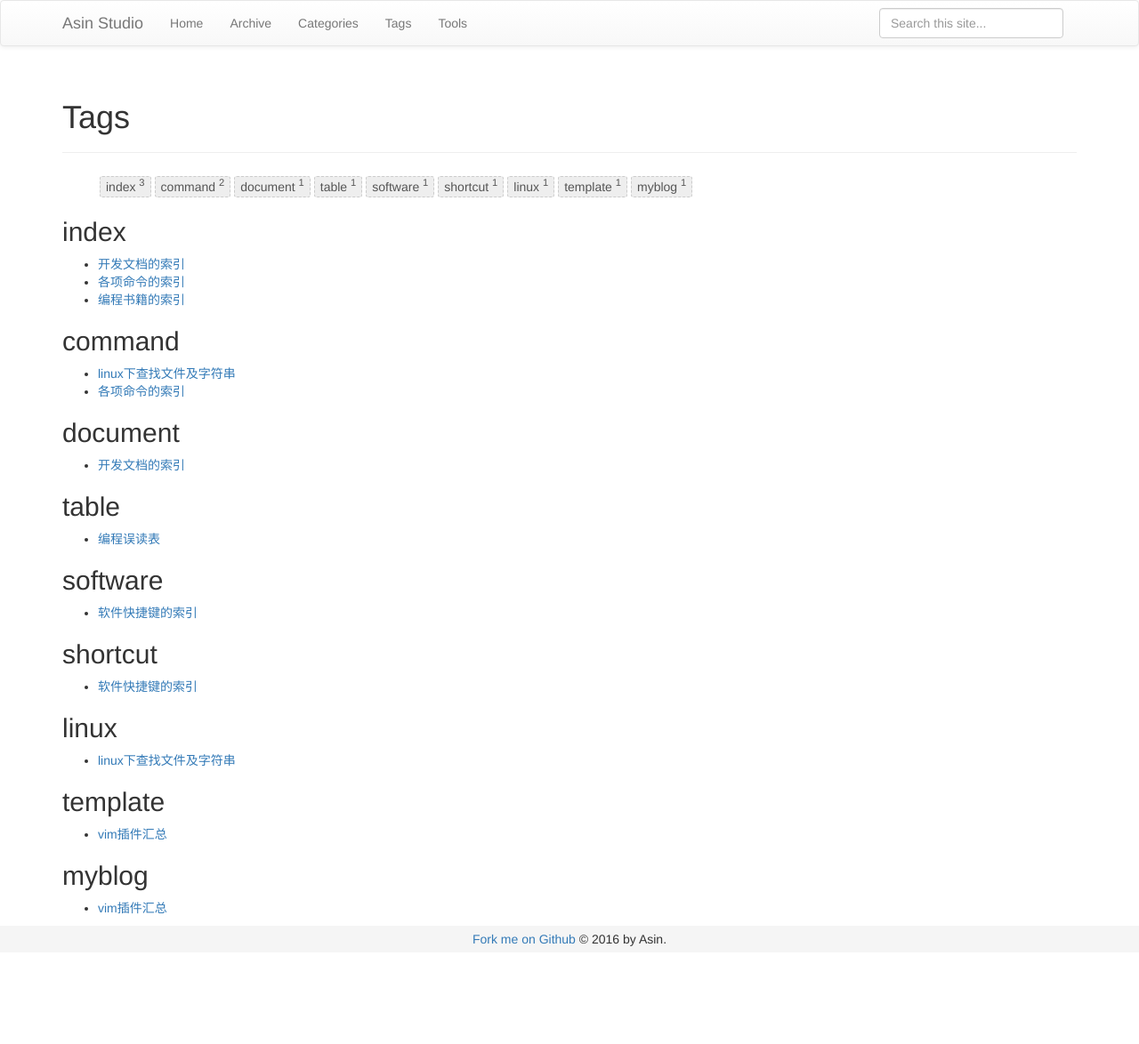
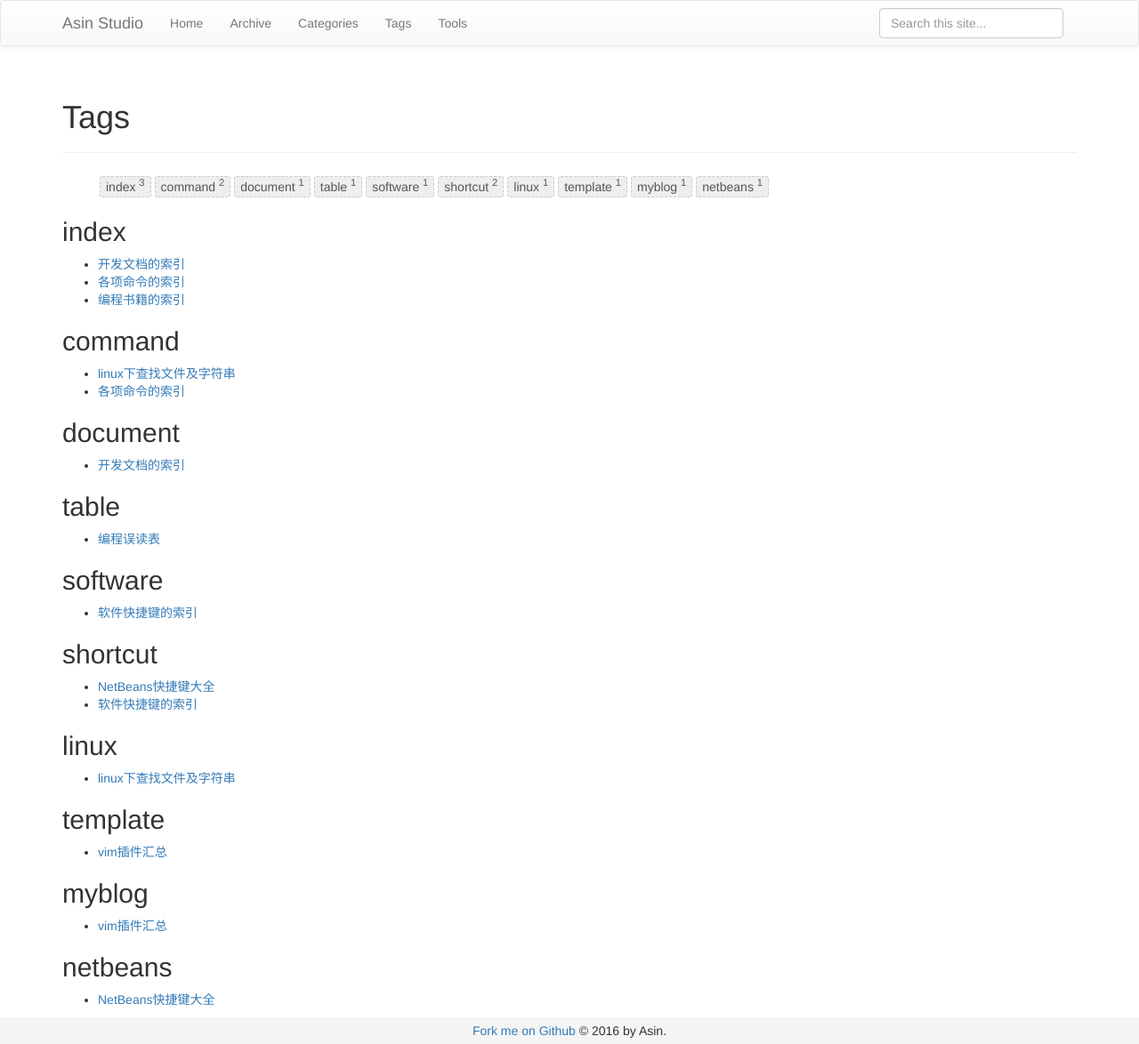
Before and after one commit to asin929/asin929.github.io, a Jekyll site: the page built from tags.html, in a window 1280 px wide. Shown: the whole page at 89% size. Built offline with Jekyll 4.4.1, drawn with Linux system fonts in a browser that asks for light colours; before the commit the page ends 1071 px from its top, so only the background shows below that.

Commit message:
增加NetBeans快捷键

```diff
--- a/_posts/Shortcut-Index/2016-02-20-Shortcut-Index.md
+++ b/_posts/Shortcut-Index/2016-02-20-Shortcut-Index.md
@@ -12,11 +12,16 @@ tags : [software,shortcut]
 
 <!-- more -->
 
-# 说明
 
-# 分类汇总
 
 ## 编程开发
+
++ [codeblocks快捷键](http://blog.csdn.net/lawerful/article/details/6083113)
++ [Eclipse 常用快捷键 (动画讲解)](http://www.cnblogs.com/TankXiao/p/4018219.html)
++ [NetBeans 快捷键汇总]()
+
+
+## 浏览器
 
 ### Firefox
 + [Firefox 帮助](https://support.mozilla.org/zh-CN/kb/%E9%94%AE%E7%9B%98%E5%BF%AB%E6%8D%B7%E9%94%AE?redirectlocale=en-US&as=u&redirectslug=Keyboard+shortcuts&utm_source=inproduct)
@@ -38,5 +37,5 @@ tags : [software,shortcut]
 + [Word快捷键大全](http://givemetip.com/shortcut/office/2011-11-17/5.html)
 
 
-# 参考
+## 参考
 [快捷键大全](http://givemetip.com/)
--- /dev/null
+++ b/_posts/Shortcut-Index/2016-4-6-NetBeans-Shortcut.md
@@ -0,0 +1,17 @@
+---
+title: NetBeans快捷键大全
+tagline: ""
+last_updated: null
+category : Shortcut-Index
+layout: post
+tags : [shortcut,netbeans]
+---
+{% include JB/setup %}
+
+
+从NetBeans8.0.2的“Help”->“Keyboard Shortcuts Card”处导出。
+
+
+
+![highlights of netbeans ide 8 0 keyboard shortcuts code templates1](https://cloud.githubusercontent.com/assets/10795273/14315915/9d2b7c72-fc32-11e5-864f-3ca748bb32d7.png)
+![highlights of netbeans ide 8 0 keyboard shortcuts code templates2](https://cloud.githubusercontent.com/assets/10795273/14315916/9d5ff2fe-fc32-11e5-8a54-ce748dfd26f5.png)
```
Also changed, not shown: other parts of _posts/Shortcut-Index/2016-02-20-Shortcut-Index.md (+0 -6 lines), _posts/template.md (+1 -1 lines).
